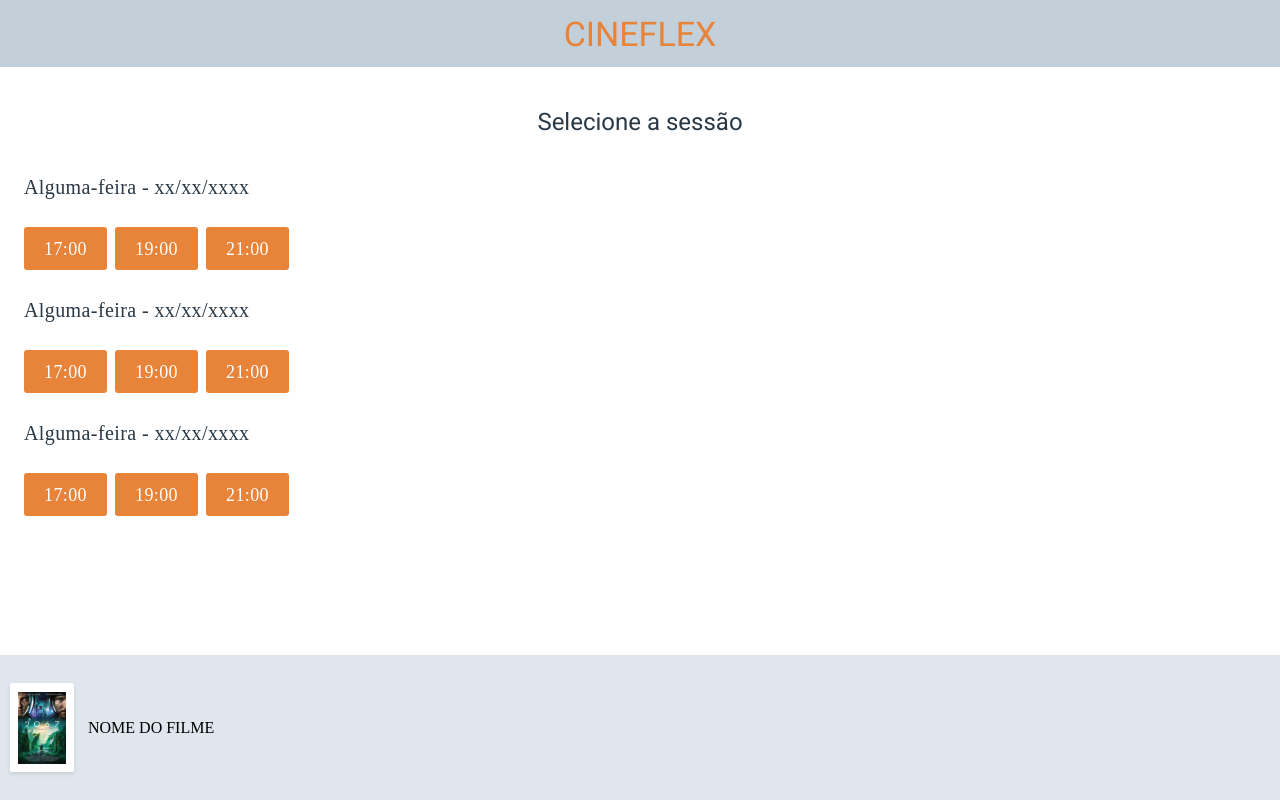
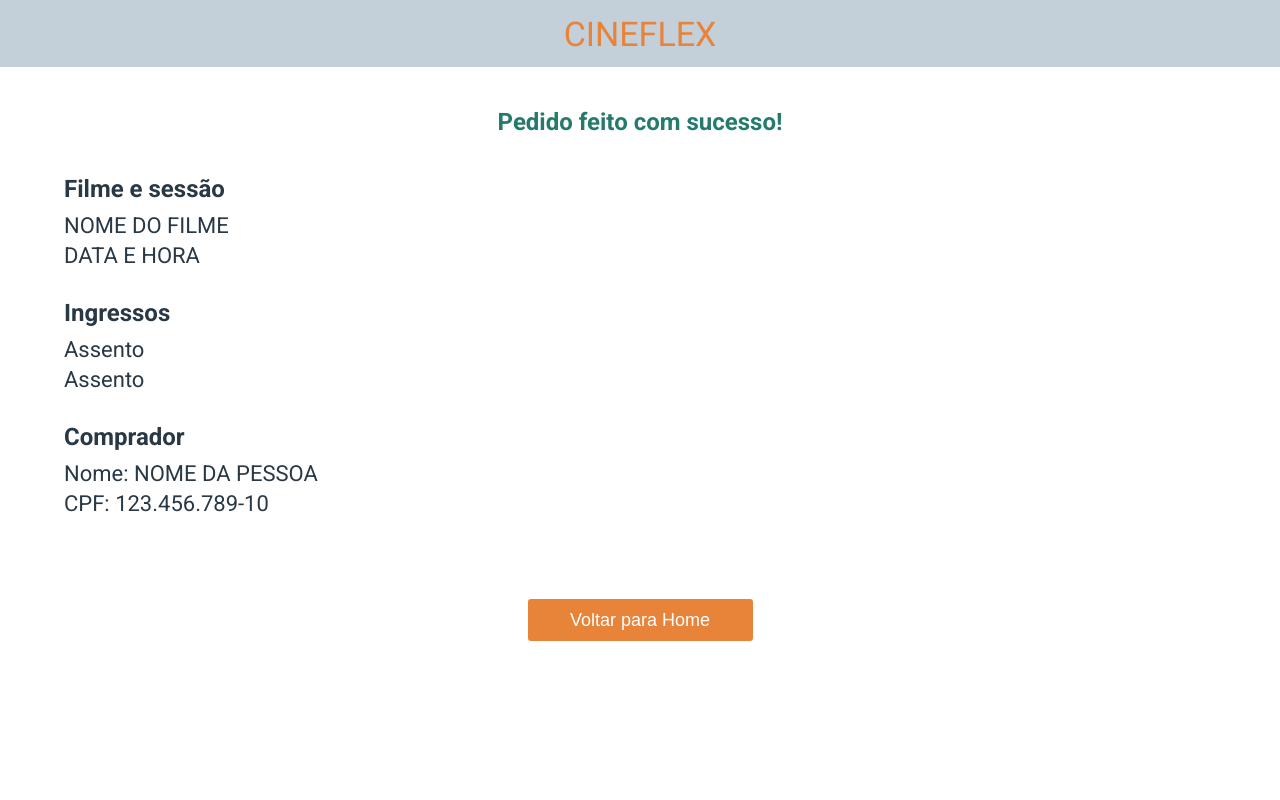
Before and after one commit to MatheusLira95/cineflex-react, a React (Create React App) app: page / in a window 1280 px wide. Built offline with nearby package versions, Linux system fonts and the light colour scheme.

Commit message:
Layout full implemented

```diff
--- a/src/Components/App.js
+++ b/src/Components/App.js
@@ -1,13 +1,16 @@
 import TopBar from "./TopBar";
 import FilmList from "./FilmList";
 import Film from "./Film";
+import Session from "./Session";
+import Success from "./Success";
 export default function App(){
     return(
         <>
             <TopBar />
             {/* <FilmList /> */}
-            <Film />
-
+            {/* <Film /> */}
+            {/* <Session /> */}
+            <Success />
         </>
     );
 }
--- /dev/null
+++ b/src/Components/Button.js
@@ -0,0 +1,8 @@
+export default function Button({children}){
+
+    return(
+        <>
+            <button className="end-page">{children}</button>
+        </>
+    );
+}
--- /dev/null
+++ b/src/Components/Session.js
@@ -0,0 +1,55 @@
+import Button from "./Button";
+
+export default function Session(){
+    return(
+        <>
+            <div className="container">
+                <div className="title">Selecione o(s) assento(s)</div>
+                <div className="grid-container">
+                    <div className="grid-item avaible">1</div>
+                    <div className="grid-item avaible">2</div>
+                    <div className="grid-item avaible">3</div>
+                    <div className="grid-item avaible">4</div>
+                    <div className="grid-item avaible">5</div>
+                    <div className="grid-item avaible">6</div>
+                    <div className="grid-item avaible">7</div>
+                    <div className="grid-item avaible">8</div>
+                    <div className="grid-item avaible">9</div>
+                    <div className="grid-item avaible">10</div>
+                    <div className="grid-item avaible">11</div>
+                    <div className="grid-item avaible">12</div>
+                    <div className="grid-item avaible">13</div>
+                    <div className="grid-item avaible">14</div>
+                    <div className="grid-item avaible">15</div>
+                    <div className="grid-item avaible">16</div>
+                    <div className="grid-item avaible">17</div>
+                    <div className="grid-item avaible">18</div>
+                    <div className="grid-item avaible">19</div>
+                    <div className="grid-item avaible">20</div>
+                    <div className="grid-item avaible">21</div>
+                </div>
+                <div className="subtitles">
+                    <div className="subtitle">
+                        <div className="grid-item selected"></div>
+                        <span>Selecionado</span>
+                    </div>
+                    <div className="subtitle">
+                        <div className="grid-item avaible"></div>
+                        <span>Disponível</span>
+                    </div>
+                    <div className="subtitle">
+                        <div className="grid-item unavaible"></div>
+                        <span>Indisponível</span>
+                    </div>
+                </div>
+                <div className="buyer-datas">
+                    <span>Nome do comprador:</span>
+                    <input type="text" placeholder="Digite seu nome..."></input>
+                    <span>CPF do comprador</span>
+                    <input type="text" placeholder="Digite seu CPF..."></input>
+                </div>
+                <Button>Reservar assentos</Button>
+            </div>
+        </>
+    );
+}
--- /dev/null
+++ b/src/Components/Success.js
@@ -0,0 +1,36 @@
+import Button from "./Button";
+
+export default function Success(){
+    return(
+        <>
+            <div className="container">
+                <div className="title success">Pedido feito com sucesso!</div>
+                <div className="success-sections">
+                    <div className="section">
+                        <span className="section-title">Filme e sessão</span>
+                        <div className="section-data">
+                            <span>NOME DO FILME</span>
+                            <span>DATA E HORA</span>
+                        </div>
+                    </div>
+                    <div className="section">
+                        <span className="section-title">Ingressos</span>
+                        <div className="section-data">
+                            <span>Assento</span>
+                            <span>Assento</span>
+                        </div>
+                    </div>
+                    <div className="section">
+                        <span className="section-title">Comprador</span>
+                        <div className="section-data">
+                            <span>Nome: NOME DA PESSOA</span>
+                            <span>CPF: 123.456.789-10</span>
+                        </div>
+                    </div>
+                </div>
+                <Button>Voltar para Home</Button>
+
+            </div>
+        </>
+    );
+}
--- a/src/styles/style.css
+++ b/src/styles/style.css
@@ -14,6 +14,10 @@ header {
     right: 0;
 }
 .container{
+    display: flex;
+    flex-direction: column;
+    justify-content: center;
+    align-items: center;
     margin-top: 67px;
     margin-bottom: 117px;
 }
@@ -24,9 +28,12 @@ header {
     height: 110px;
     width: 100%;
     font-size: 24px;
-    margin-right: 30px;
     font-family: 'Roboto', sans-serif;
     color: #293845;
+}
+.success{
+    font-weight: bold;
+    color: #247A6B;
 }
 .films-list{
     display: flex;
@@ -44,6 +51,7 @@ header {
     align-items: center;
     padding: 8px;
     margin-right: 30px;
+    margin-bottom: 10px;
 }
 .session-days{
     padding: 0 24px;
@@ -98,3 +106,102 @@ header {
     background-color: #fff;
     box-shadow: 0px 2px 4px rgba(0, 0, 0, 0.1);
 }
+
+.grid-container{
+    padding: 0px 24px;
+    display: grid;
+    grid-template-columns: auto auto auto auto auto auto auto auto auto auto;
+    grid-gap: 10px;
+}
+.grid-item{
+    width: 26px;
+    height: 26px;
+    border-radius: 50px;
+    display: flex;
+    justify-content: center;
+    align-items: center;
+    font-size: 11px;
+}
+.subtitles{
+    width: 90%;
+    display: flex;
+    justify-content: space-around;
+    margin: 20px;
+}
+.subtitle{
+    display: flex;
+    flex-direction: column;
+    align-items: center;
+}
+.subtitle span{
+    margin-top: 10px;
+    color: #4E5A65;
+    font-size: 13px;
+}
+.avaible{
+    background-color: #c3cfd9;
+    border: 1px solid #808f9d;
+}
+.selected{
+    background-color: #8DD7CF;
+    border: 1px solid #1AAE9E;
+}
+.unavaible{
+    background-color: #FBE192;
+    border: 1px solid #F7C52B;
+}
+.buyer-datas{
+    width: 90%;
+    display: flex;
+    flex-direction: column;
+    padding: 0px 24px;
+    margin-top: 50px;
+
+}
+.buyer-datas span{
+   font-size: 18px;
+   color: #293845;
+   margin: 10px 0px 5px 0px;
+}
+.buyer-datas input{
+    height: 51px;
+    padding-left: 15px;
+    font-style: italic;
+    color: #AFAFAF;
+    border: 1px solid #d4d4d4;
+    font-size: 18px;
+    outline: none;
+}
+.end-page{
+    width: 225px;
+    height: 42px;
+    background-color: #e8833a;
+    color: #fff;
+    border-radius: 3px;
+    font-size: 18px;
+    border: none;
+    margin-top: 50px;
+}
+.success-sections{
+    width: 90%;
+}
+.section{
+    margin-bottom: 30px;
+    display: flex;
+    flex-direction: column;
+}
+.section-title{
+    font-weight: bold;
+    font-size: 24px;
+    color: #293845;
+    font-family: 'Roboto', sans-serif;
+    margin-bottom: 10px;
+}
+.section-data{
+    display: flex;
+    flex-direction: column;
+    font-size: 22px;
+    color: #293845;
+    font-family: 'Roboto', sans-serif;
+    line-height: 30px;
+}
```
